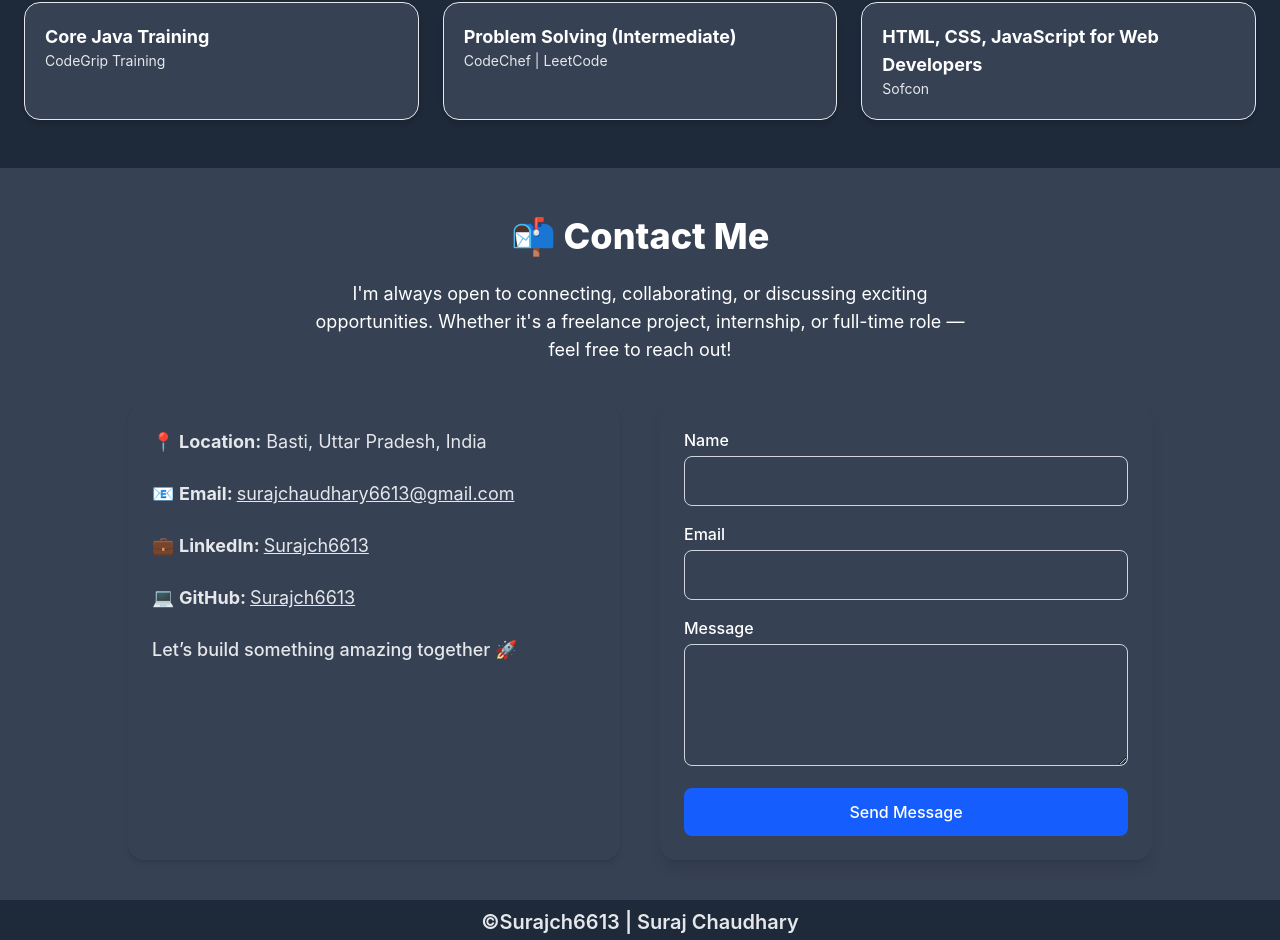
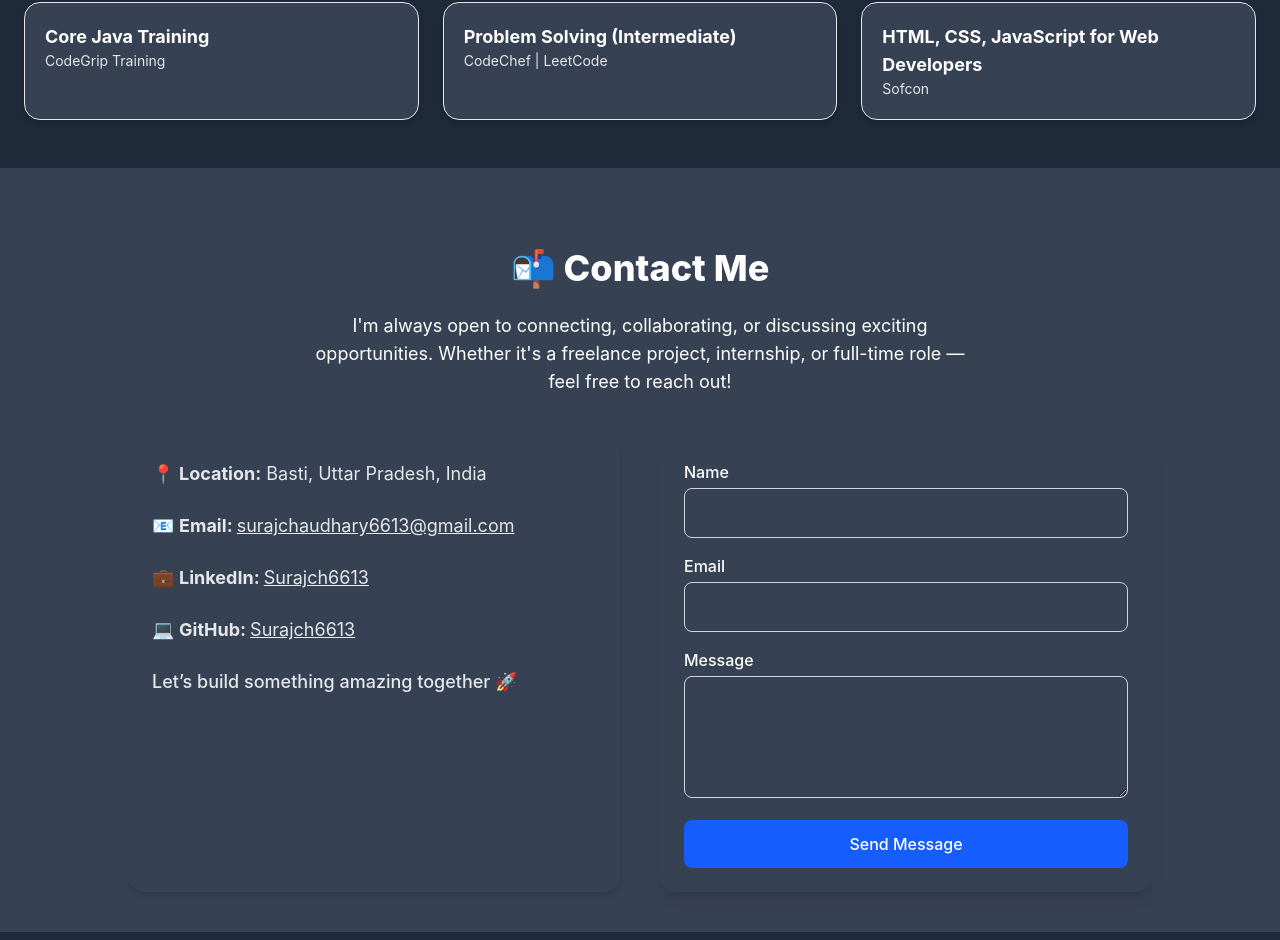
Before and after one commit to SurajCh6613/portfolio, a React (Vite) app: page / in a window 1280 px wide. Shown: the part 3433-4373 px from the top of the page. Built offline with nearby package versions, Linux system fonts and the light colour scheme.

Commit message:
css updated of contact

```diff
--- a/src/Pages/Contact.jsx
+++ b/src/Pages/Contact.jsx
@@ -29,7 +29,7 @@ const Contact = () => {
       );
   };
   return (
-    <section className="pt-12 px-6 bg-gray-700 text-white pb-10">
+    <section className="pt-20 px-6 bg-gray-700 text-white pb-10">
       <h2 className="text-4xl font-extrabold text-center mb-6">
         📬 Contact Me
       </h2>
```
